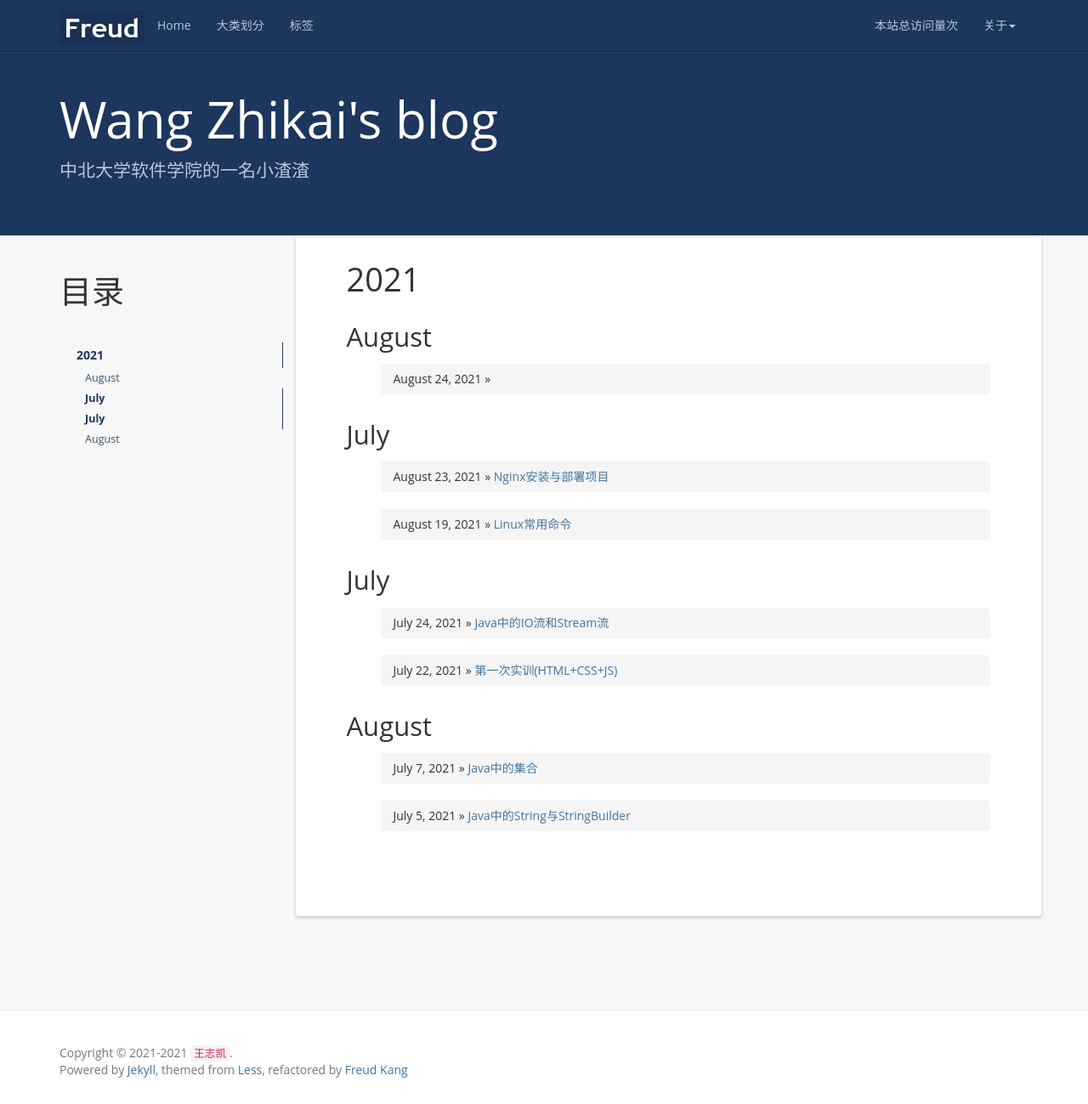
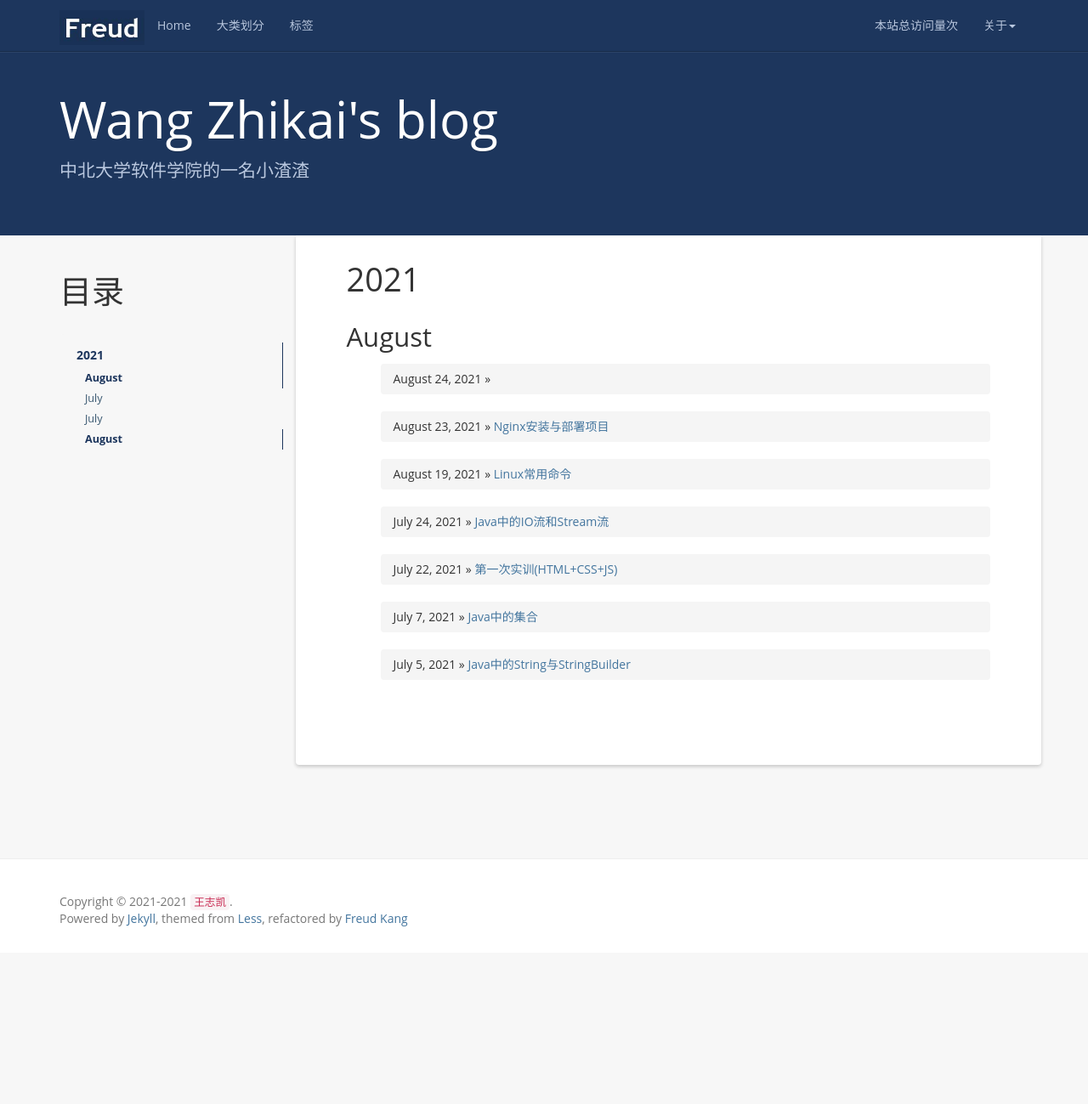
Before and after one commit to w-40/w-40.github.io, a Jekyll site: the page built from index.html, in a window 1280 px wide and 1299 px high. Shown: the whole window at 85% size. Built offline with Jekyll 4.4.1, drawn with Linux system fonts in a browser that asks for light colours; nearby versions of some CDN libraries; a script that is not in the unit is left out; the list of posts is cut into pages by our own code; comment, search, counter and statistics services are not loaded.

Commit message:
Update index.html

```diff
--- a/index.html
+++ b/index.html
@@ -75,7 +75,7 @@ layout: default
                     {% else %}
                       {% if this_month != next_month %}
                         </ul>
-                        <h2 id="month_{{next_year}}_{{next_month}}">{{next_month}}</h2>
+
                         <ul>
                       {% endif %}
                     {% endif %}
```
